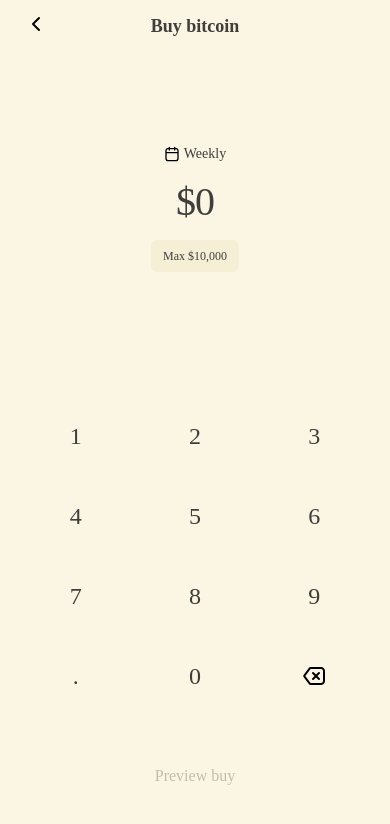
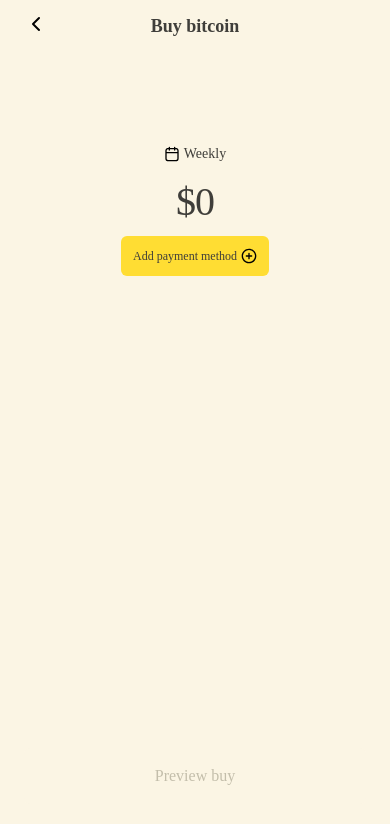
Before and after one commit to yeroar/block-pilot, a React Native app: screen /PreviewBuy in a window 390 px wide. Shown: the top 824 px of the page. Built offline with nearby package versions, Linux system fonts and the light colour scheme.

Commit message:
update navigation

```diff
--- a/App.js
+++ b/App.js
@@ -1,17 +1,27 @@
+import "react-native-gesture-handler"; // keep first
 import React from "react";
-import { SafeAreaProvider } from "react-native-safe-area-context"; // Import SafeAreaProvider
+import { NavigationContainer } from "@react-navigation/native";
+import { SafeAreaProvider } from "react-native-safe-area-context";
+import { GestureHandlerRootView } from "react-native-gesture-handler";
+import { enableScreens } from "react-native-screens";
 import { LayerBackground, SpacingM2 } from "./generated-tokens/tokens";
-import TransferScreen from "./screens/TransferScreen"; // Import TransferScreen
+import AppNavigator from "./screens/AppNavigator";
+
+enableScreens(true);
 
 export default function App() {
   return (
+    <GestureHandlerRootView style={{ flex: 1 }}>
       <SafeAreaProvider
         style={{
           paddingHorizontal: SpacingM2,
           backgroundColor: LayerBackground,
         }}
       >
-      <TransferScreen /> {/* Render TransferScreen */}
+        <NavigationContainer>
+          <AppNavigator />
+        </NavigationContainer>
       </SafeAreaProvider>
+    </GestureHandlerRootView>
   );
 }
--- a/app.json
+++ b/app.json
@@ -1,6 +1,6 @@
 {
   "expo": {
-    "name": "block-pilot",
+    "name": "Block Pilot",
     "slug": "block-pilot",
     "version": "1.0.0",
     "orientation": "portrait",
@@ -8,7 +8,7 @@
     "userInterfaceStyle": "light",
     "newArchEnabled": true,
     "splash": {
-      "image": "./assets/splash-icon.png",
+      "image": "./assets/splash.png",
       "resizeMode": "contain",
       "backgroundColor": "#ffffff"
     },
--- a/package.json
+++ b/package.json
@@ -10,15 +10,21 @@
   },
   "dependencies": {
     "@figma/code-connect": "^1.3.4",
+    "@react-navigation/native": "^7.1.17",
+    "@react-navigation/native-stack": "^7.3.25",
     "expo": "~53.0.20",
     "expo-status-bar": "~2.2.3",
     "react": "19.0.0",
     "react-native": "0.79.5",
+    "react-native-gesture-handler": "~2.24.0",
+    "react-native-reanimated": "~3.17.4",
     "react-native-safe-area-context": "5.4.0",
+    "react-native-screens": "~4.11.1",
     "react-native-svg": "15.11.2"
   },
   "devDependencies": {
     "@babel/core": "^7.20.0",
+    "@react-native-community/cli": "latest",
     "@types/react": "~19.0.10"
   },
   "private": true
--- /dev/null
+++ b/screens/AppNavigator.tsx
@@ -0,0 +1,25 @@
+import React from "react";
+import { createNativeStackNavigator } from "@react-navigation/native-stack";
+// import { NavigationContainer } from "@react-navigation/native"; // not used here
+import TransferScreen from "./TransferScreen";
+import PreviewBuy from "./PreviewBuy";
+
+export type RootStackParamList = {
+  Transfer: undefined;
+  PreviewBuy: { amountStr?: string } | undefined;
+};
+
+const Stack = createNativeStackNavigator<RootStackParamList>();
+
+export default function AppNavigator() {
+  return (
+    <Stack.Navigator
+      id={undefined} // satisfies @react-navigation v7 TS types
+      initialRouteName="Transfer"
+      screenOptions={{ headerShown: false }}
+    >
+      <Stack.Screen name="Transfer" component={TransferScreen} />
+      <Stack.Screen name="PreviewBuy" component={PreviewBuy} />
+    </Stack.Navigator>
+  );
+}
--- /dev/null
+++ b/screens/PreviewBuy.tsx
@@ -0,0 +1,91 @@
+import React from "react";
+import { View, StyleSheet } from "react-native";
+
+import FoldPageViewHeader from "../cc-components/FoldPageViewHeader/FoldPageViewHeader";
+import StackControl from "../cc-components/FoldPageViewHeader/StackControl";
+
+import CurrencyInput from "../cc-components/CurrencyInput/CurrencyInput";
+import TopContext from "../cc-components/CurrencyInput/TopContext";
+import BottomContext from "../cc-components/CurrencyInput/BottomContext";
+import ActionBar from "../cc-components/ActionBar/ActionBar";
+import Button from "../cc-components/Button/Button";
+
+import { ChevronLeftIcon } from "../cc-components/assets/BlueSkyIcons/ChevronLeftIcon";
+import { CalendarIcon } from "../cc-components/assets/BlueSkyIcons/CalendarIcon";
+
+import {
+  LayerBackground,
+  SpacingM4,
+  SpacingM6,
+  SpacingM12,
+} from "../generated-tokens/tokens";
+
+type RouteParams = { amountStr?: string };
+
+export default function PreviewBuy({
+  route,
+}: {
+  route?: { params?: RouteParams };
+}) {
+  const amountStr = route?.params?.amountStr ?? "0";
+  const amountNum = parseFloat(amountStr) || 0;
+  const previewDisabled = amountNum < 10;
+
+  return (
+    <View style={styles.screen}>
+      <FoldPageViewHeader
+        title="Buy bitcoin"
+        leftComponent={
+          <StackControl variant="left" leadingSlot={<ChevronLeftIcon />} />
+        }
+      />
+
+      <View style={styles.body}>
+        <View style={styles.amountSection}>
+          <CurrencyInput
+            amount={`$${amountStr}`}
+            topSlot={
+              <TopContext
+                leadingIcon={<CalendarIcon width={16} height={16} />}
+                label="Weekly"
+              />
+            }
+            // Show PMTile "add payment" via BottomContext
+            bottomSlot={<BottomContext content="addPayment" />}
+          />
+        </View>
+
+        {/* No CustomKeyboard on this screen */}
+
+        <ActionBar>
+          <Button
+            label="Preview buy"
+            variant="primary"
+            size="lg"
+            onPress={() => {}}
+            disabled={previewDisabled}
+          />
+        </ActionBar>
+      </View>
+    </View>
+  );
+}
+
+const styles = StyleSheet.create({
+  screen: {
+    flex: 1,
+    backgroundColor: LayerBackground,
+    paddingHorizontal: SpacingM4,
+  },
+  body: {
+    flex: 1,
+    gap: SpacingM6,
+    paddingTop: SpacingM12,
+    justifyContent: "space-between",
+  },
+  amountSection: {
+    flex: 1,
+    alignItems: "center",
+    alignSelf: "stretch",
+  },
+});
--- a/screens/TransferScreen.tsx
+++ b/screens/TransferScreen.tsx
@@ -1,12 +1,12 @@
 import React, { useState } from "react";
 import { View, StyleSheet, Animated } from "react-native";
+import { useNavigation } from "@react-navigation/native";
 
 import FoldPageViewHeader from "../cc-components/FoldPageViewHeader/FoldPageViewHeader";
 import StackControl from "../cc-components/FoldPageViewHeader/StackControl";
 
 import CurrencyInput from "../cc-components/CurrencyInput/CurrencyInput";
 import TopContext from "../cc-components/CurrencyInput/TopContext";
-import BottomContext from "../cc-components/CurrencyInput/BottomContext";
 
 import CustomKeyboard from "../cc-components/Keyboard/CustomKeyboard";
 import ActionBar from "../cc-components/ActionBar/ActionBar";
@@ -24,6 +24,7 @@
 import { useShakeX } from "../cc-components/CurrencyInput/animations";
 
 const TransferScreen: React.FC = () => {
+  const navigation = useNavigation<any>();
   // support decimals
   const [amountStr, setAmountStr] = useState<string>("0");
   const MAX_AMOUNT = 10000;
@@ -118,7 +119,11 @@
             label="Preview buy"
             variant="primary"
             size="lg"
-            onPress={() => {}}
+            onPress={() => {
+              if (!previewDisabled) {
+                navigation.navigate("PreviewBuy", { amountStr });
+              }
+            }}
             disabled={previewDisabled}
           />
         </ActionBar>
```
Also changed, not shown: 2 other files (tests, documents, lock files or other folders). Lines whose indentation alone changed are shown as unchanged.
